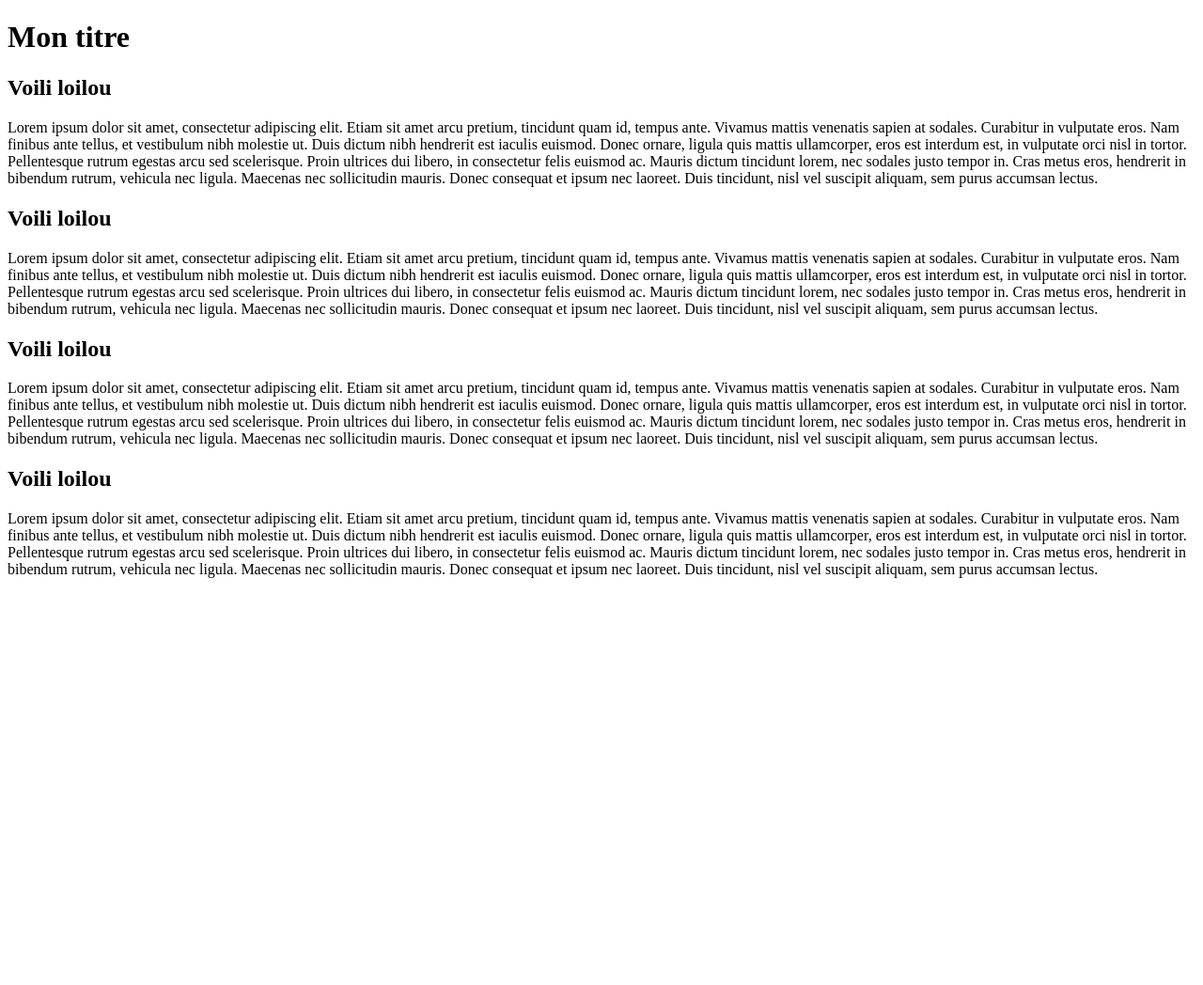
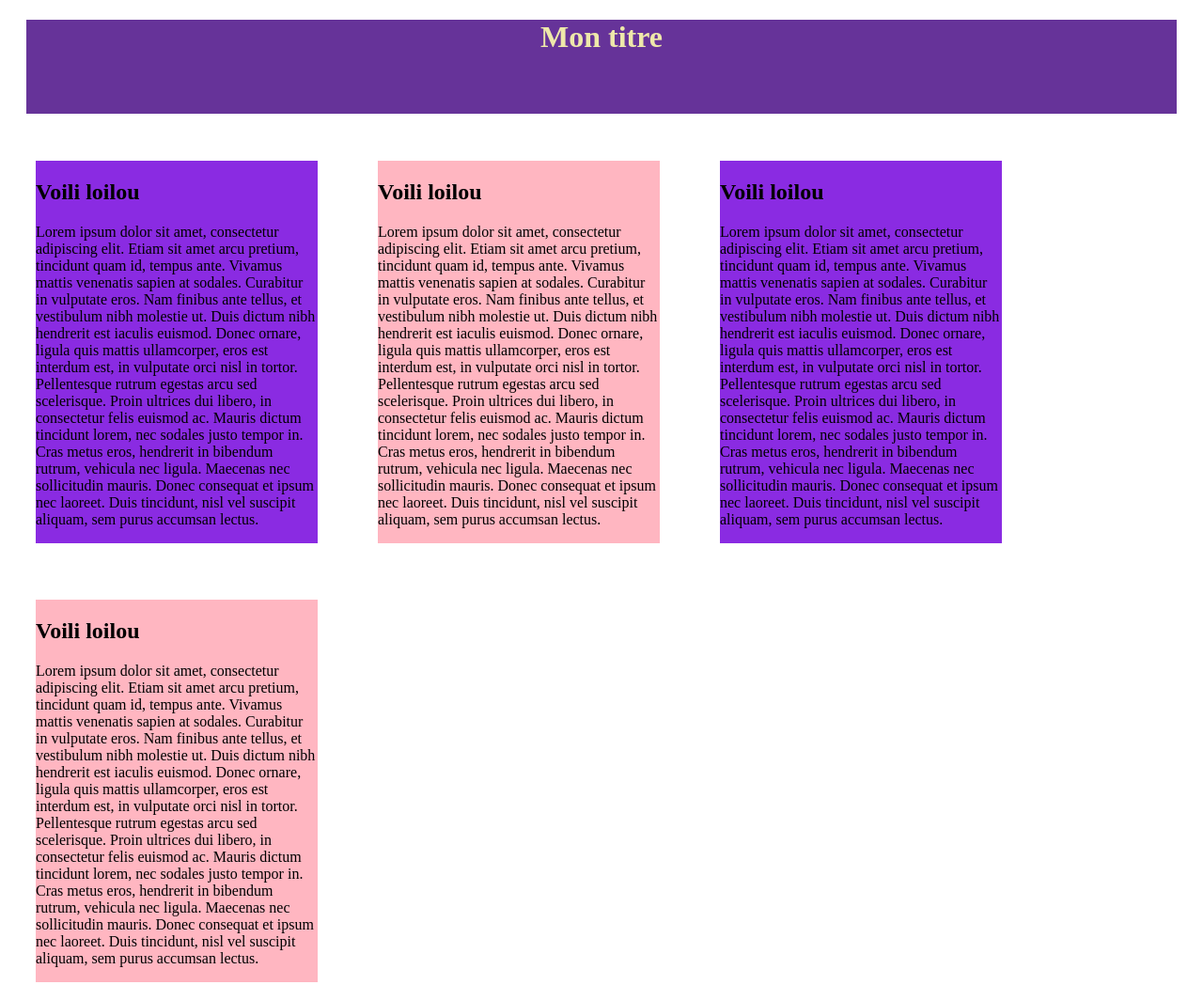
Before and after one commit to RenaudBernard59/SIMPLON-Exercices-HTML-CSS, a plain HTML site: page chapitre5/exo2/index.html in a window 1280 px wide. Shown: the whole page at 94% size. Before the commit the page ends 800 px from the top, so only its background shows below. Drawn offline with Linux system fonts and the light colour scheme.

Commit message:
Ending Chapitre 5 Exercice 2

```diff
--- a/chapitre5/exo2/index.html
+++ b/chapitre5/exo2/index.html
@@ -10,33 +10,33 @@
 
   <body>
 
-  <header>
+  <header class="entete">
   <h1>Mon titre</h1>
 
   </header>
 
-<article>
+<article class="machin1">
 <h2>Voili loilou</h2>
 <p>
 Lorem ipsum dolor sit amet, consectetur adipiscing elit. Etiam sit amet arcu pretium, tincidunt quam id, tempus ante. Vivamus mattis venenatis sapien at sodales. Curabitur in vulputate eros. Nam finibus ante tellus, et vestibulum nibh molestie ut. Duis dictum nibh hendrerit est iaculis euismod. Donec ornare, ligula quis mattis ullamcorper, eros est interdum est, in vulputate orci nisl in tortor. Pellentesque rutrum egestas arcu sed scelerisque. Proin ultrices dui libero, in consectetur felis euismod ac. Mauris dictum tincidunt lorem, nec sodales justo tempor in. Cras metus eros, hendrerit in bibendum rutrum, vehicula nec ligula. Maecenas nec sollicitudin mauris. Donec consequat et ipsum nec laoreet. Duis tincidunt, nisl vel suscipit aliquam, sem purus accumsan lectus.
 </p>
 </article>
 
-<article>
+<article class="machin2">
 <h2>Voili loilou</h2>
 <p>
 Lorem ipsum dolor sit amet, consectetur adipiscing elit. Etiam sit amet arcu pretium, tincidunt quam id, tempus ante. Vivamus mattis venenatis sapien at sodales. Curabitur in vulputate eros. Nam finibus ante tellus, et vestibulum nibh molestie ut. Duis dictum nibh hendrerit est iaculis euismod. Donec ornare, ligula quis mattis ullamcorper, eros est interdum est, in vulputate orci nisl in tortor. Pellentesque rutrum egestas arcu sed scelerisque. Proin ultrices dui libero, in consectetur felis euismod ac. Mauris dictum tincidunt lorem, nec sodales justo tempor in. Cras metus eros, hendrerit in bibendum rutrum, vehicula nec ligula. Maecenas nec sollicitudin mauris. Donec consequat et ipsum nec laoreet. Duis tincidunt, nisl vel suscipit aliquam, sem purus accumsan lectus.
 </p>
 </article>
 
-<article>
+<article class="machin1">
 <h2>Voili loilou</h2>
 <p>
 Lorem ipsum dolor sit amet, consectetur adipiscing elit. Etiam sit amet arcu pretium, tincidunt quam id, tempus ante. Vivamus mattis venenatis sapien at sodales. Curabitur in vulputate eros. Nam finibus ante tellus, et vestibulum nibh molestie ut. Duis dictum nibh hendrerit est iaculis euismod. Donec ornare, ligula quis mattis ullamcorper, eros est interdum est, in vulputate orci nisl in tortor. Pellentesque rutrum egestas arcu sed scelerisque. Proin ultrices dui libero, in consectetur felis euismod ac. Mauris dictum tincidunt lorem, nec sodales justo tempor in. Cras metus eros, hendrerit in bibendum rutrum, vehicula nec ligula. Maecenas nec sollicitudin mauris. Donec consequat et ipsum nec laoreet. Duis tincidunt, nisl vel suscipit aliquam, sem purus accumsan lectus.
 </p>
 </article>
 
-<article>
+<article class="machin2">
 <h2>Voili loilou</h2>
 <p>
 Lorem ipsum dolor sit amet, consectetur adipiscing elit. Etiam sit amet arcu pretium, tincidunt quam id, tempus ante. Vivamus mattis venenatis sapien at sodales. Curabitur in vulputate eros. Nam finibus ante tellus, et vestibulum nibh molestie ut. Duis dictum nibh hendrerit est iaculis euismod. Donec ornare, ligula quis mattis ullamcorper, eros est interdum est, in vulputate orci nisl in tortor. Pellentesque rutrum egestas arcu sed scelerisque. Proin ultrices dui libero, in consectetur felis euismod ac. Mauris dictum tincidunt lorem, nec sodales justo tempor in. Cras metus eros, hendrerit in bibendum rutrum, vehicula nec ligula. Maecenas nec sollicitudin mauris. Donec consequat et ipsum nec laoreet. Duis tincidunt, nisl vel suscipit aliquam, sem purus accumsan lectus.
--- a/chapitre5/exo2/style.css
+++ b/chapitre5/exo2/style.css
@@ -0,0 +1,33 @@
+.entete {
+    background-color: RebeccaPurple ;
+    text-align: center;
+    color: PaleGoldenRod ;
+    height: 100px;
+    margin: 20px;
+}
+
+article {
+    width: 300px;
+    margin: 30px;
+    display: inline-block;
+
+}
+
+.machin1 {
+    background-color: BlueViolet ;
+}
+
+.machin1 h1 {
+    color: white;
+
+}
+
+
+.machin2 {
+    background-color: LightPink ;
+}
+
+.machin2 h1 {
+    color: black;
+
+}
```
